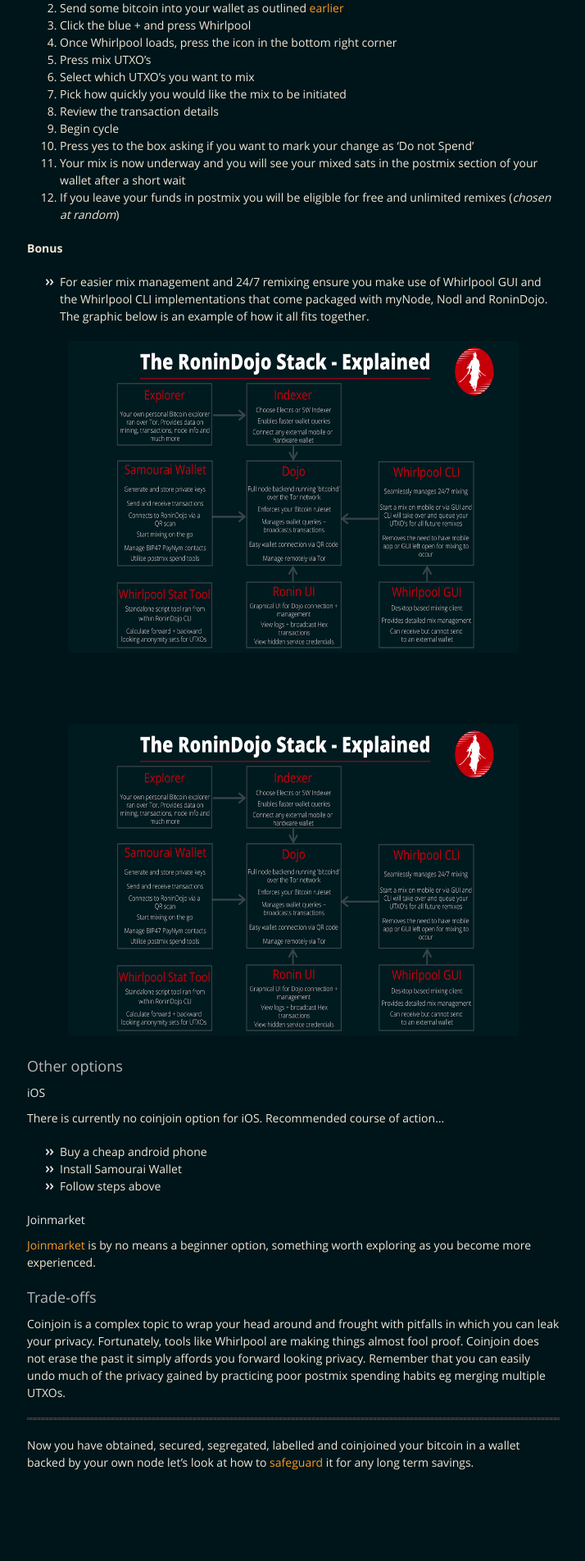
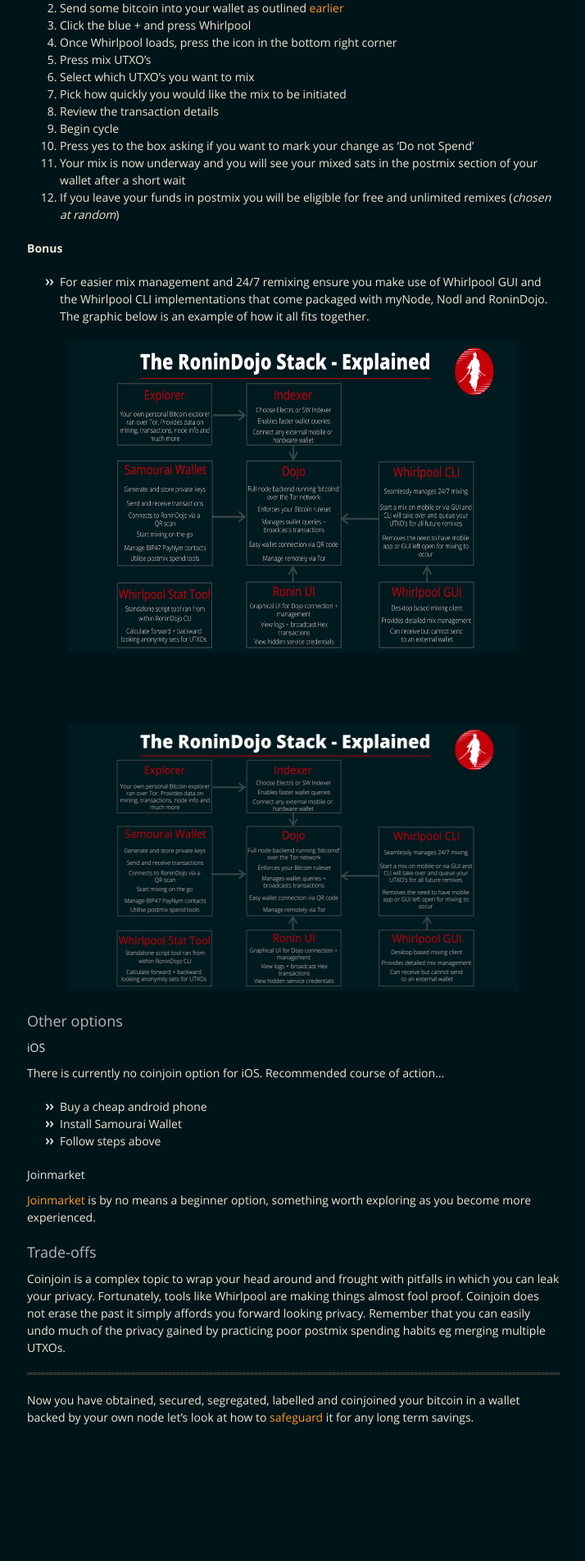
Before and after one commit to BitcoinQnA/BitcoinPrivacyGuide, a Jekyll site: the page built from separate.md, in a window 1280 px wide. Shown: the part 1094-2998 px from the top of the page at 82% size, without its empty margins (282-996 px from the left). Built offline with Jekyll 4.4.1, drawn with Linux system fonts in a browser that asks for light colours; after the commit the page ends 2943 px from its top, so only the background shows below that.

Commit message:
Update separate.md

```diff
--- a/separate.md
+++ b/separate.md
@@ -62,7 +62,7 @@ Samourai Wallet offers the easiest and most effective coinjoin implementation, W
 
 
 <p align="center">
-<img src="https://raw.githubusercontent.com/BitcoinQnA/BitcoinPrivacyGuide/master/assets/images/RD1.png" class=responsive width="550" height="380" maxheight="380" />
+<img src="https://raw.githubusercontent.com/BitcoinQnA/BitcoinPrivacyGuide/master/assets/images/RD1.png" class=responsive width="550" height="325" maxheight="325" />
 </p>
 
 
```
